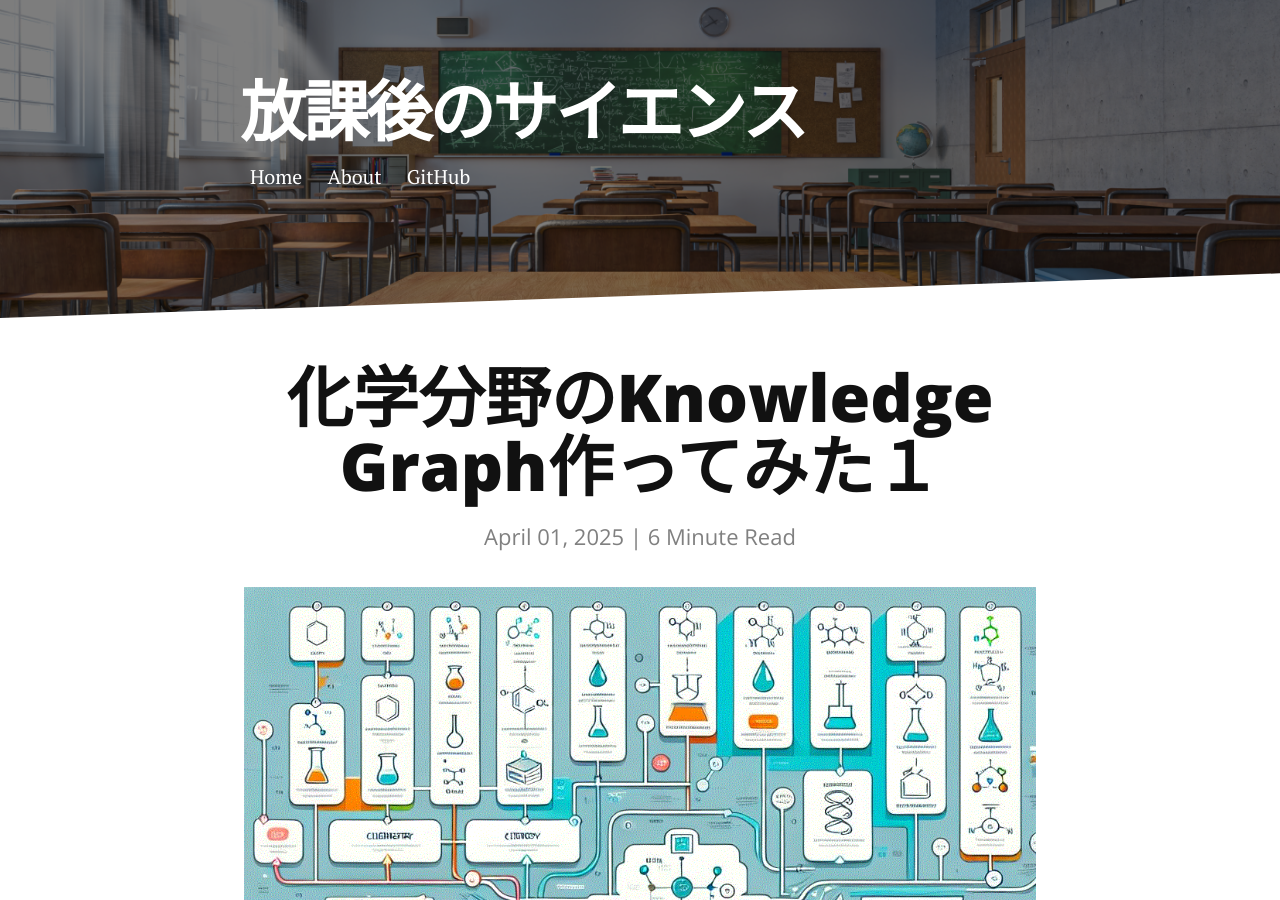
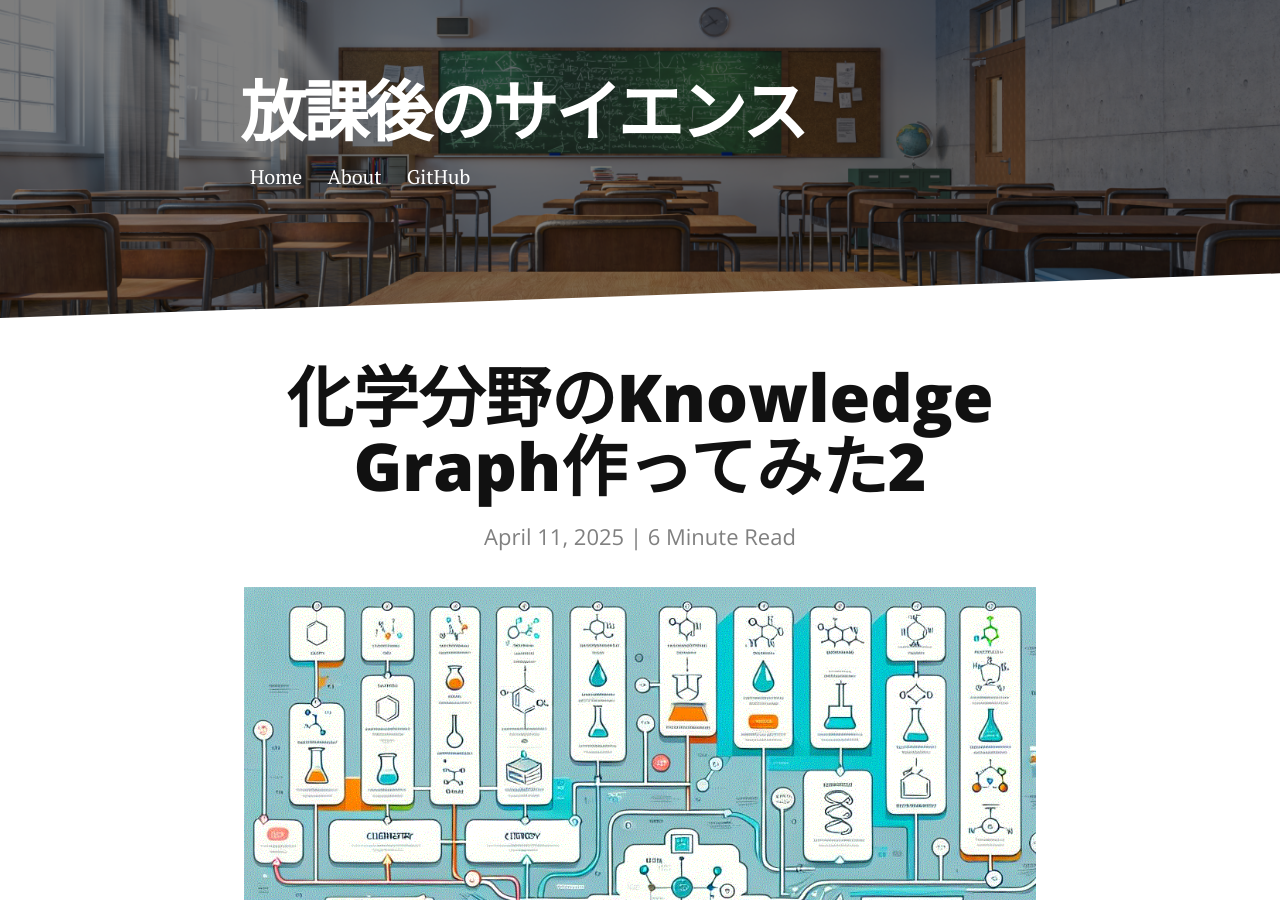
Before and after one commit to Shin-ichiro-I/Shin-ichiro-I.github.io, a Jekyll site: the page built from _posts/2025-04-11-KnowledgeGraph作ってみた２.md, in a window 1280 px wide and 900 px high. Built offline with Jekyll 4.4.1, drawn with Linux system fonts in a browser that asks for light colours; nearby versions of some CDN libraries; comment, search, counter and statistics services are not loaded.

Commit message:
modified title

```diff
--- a/_posts/2025-04-11-KnowledgeGraph作ってみた２.md
+++ b/_posts/2025-04-11-KnowledgeGraph作ってみた２.md
@@ -1,7 +1,7 @@
 ---
 layout: post
-title: "化学分野のKnowledge Graph作ってみた１"
-date: 2025-04-01
+title: "化学分野のKnowledge Graph作ってみた2"
+date: 2025-04-11
 ---
 
 <div align="center">
```
